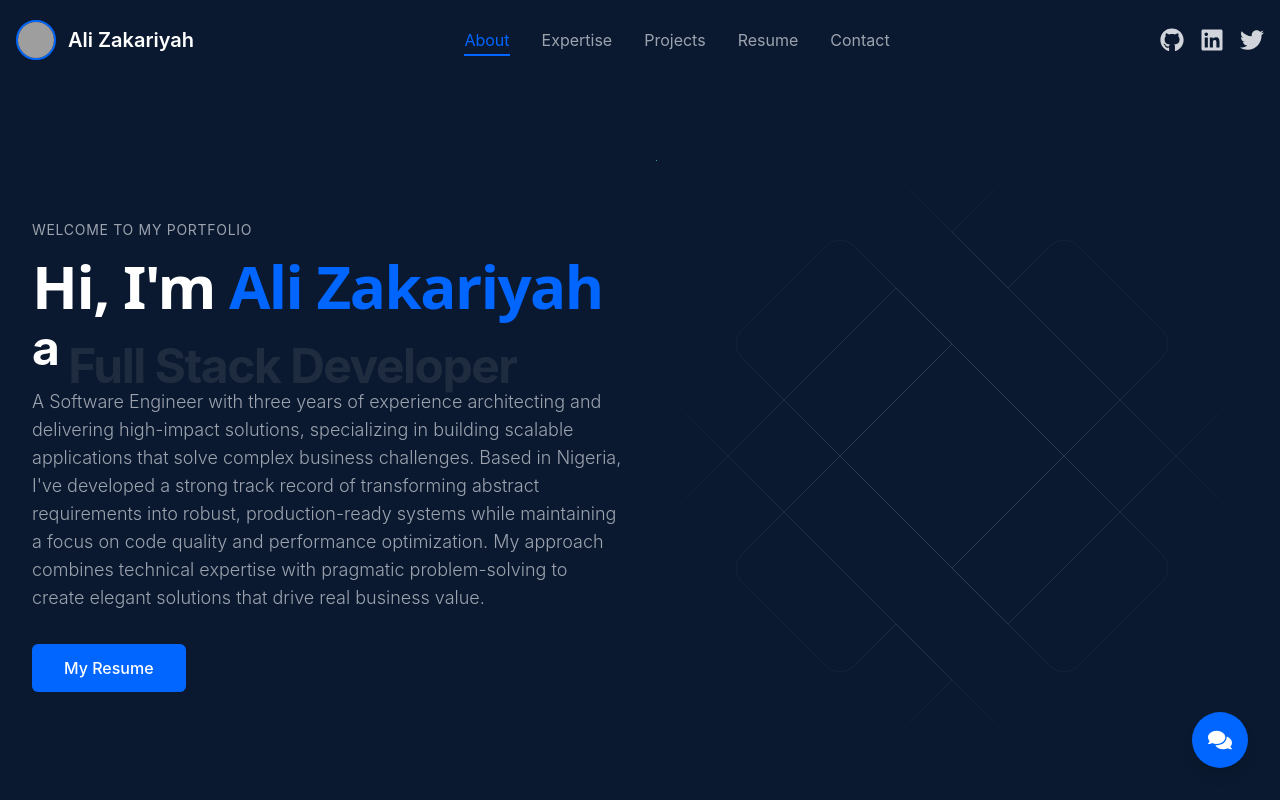
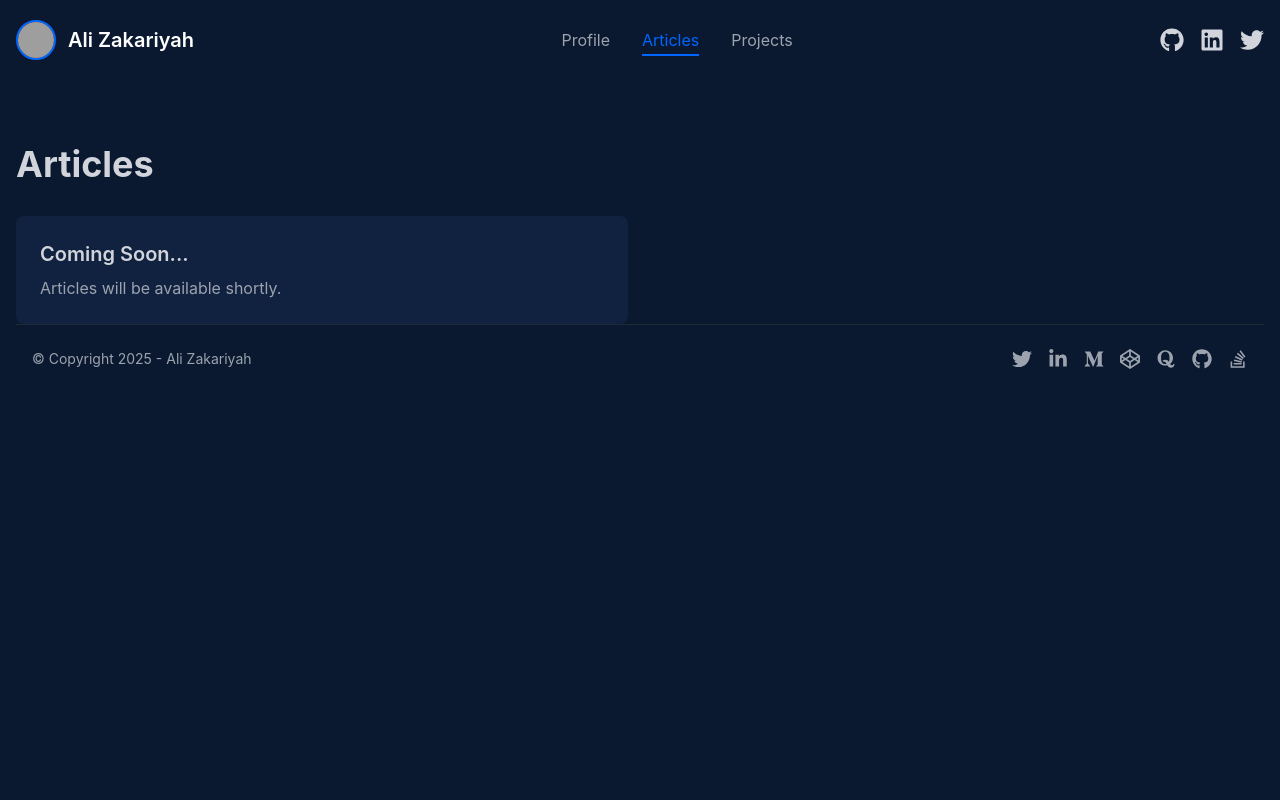
Before and after one commit to alibaba0010/My-Portfolio, a React (Vite) app: page /articles in a window 1280 px wide. Shown: the top 800 px of the page. Built offline with nearby package versions, Linux system fonts and the light colour scheme; grey boxes are pictures that could not be loaded.

Commit message:
feat: add Articles component and implement routing with react-router-dom

```diff
--- a/package.json
+++ b/package.json
@@ -15,6 +15,7 @@
     "react": "^18.3.1",
     "react-dom": "^18.3.1",
     "react-icons": "^5.4.0",
+    "react-router-dom": "^7.6.0",
     "styled-components": "^6.1.14",
     "styled-normalize": "^8.1.1"
   },
--- a/src/App.jsx
+++ b/src/App.jsx
@@ -1,3 +1,4 @@
+import { BrowserRouter as Router, Routes, Route } from "react-router-dom";
 import Navbar from "./components/Navbar";
 import Hero from "./components/Hero";
 import Projects from "./components/Projects";
@@ -6,22 +7,37 @@ import Expertise from "./components/Expertise";
 import Resume from "./components/Resume";
 import Contact from "./components/Contact";
 import Footer from "./components/Footer";
+import Articles from "./components/Articles";
+
 function App() {
   return (
+    <Router>
       <div className="min-h-screen bg-[#0a192f] text-gray-300 overflow-hidden">
         <div className="absolute inset-0 bg-grid-white/[0.02] bg-[size:50px_50px]" />
         <div className="absolute inset-0 bg-gradient-to-b from-[#0a192f] via-transparent to-[#0a192f]" />
         <Navbar />
         <main className="container mx-auto px-4 py-16 relative">
+          <Routes>
+            <Route
+              path="/"
+              element={
+                <>
                   <Hero />
                   <Languages />
                   <Expertise />
                   <Projects />
                   <Resume />
                   <Contact />
+                </>
+              }
+            />
+            <Route path="/projects" element={<Projects />} />
+            <Route path="/articles" element={<Articles />} />
+          </Routes>
           <Footer />
         </main>
       </div>
+    </Router>
   );
 }
 
--- /dev/null
+++ b/src/components/Articles.jsx
@@ -0,0 +1,20 @@
+import { Link } from "react-router-dom";
+
+function Articles() {
+  return (
+    <div className="pt-20">
+      <div className="flex items-center justify-between mb-8">
+        <h1 className="text-4xl font-bold">Articles</h1>
+      </div>
+      {/* Add your articles content here */}
+      <div className="grid grid-cols-1 md:grid-cols-2 gap-6">
+        <div className="p-6 rounded-lg bg-[#112240] hover:bg-[#233554] transition-colors">
+          <h2 className="text-xl font-semibold mb-2">Coming Soon...</h2>
+          <p className="text-gray-400">Articles will be available shortly.</p>
+        </div>
+      </div>
+    </div>
+  );
+}
+
+export default Articles;
--- a/src/components/Navbar.jsx
+++ b/src/components/Navbar.jsx
@@ -1,39 +1,83 @@
 "use client";
 
-import { useState, useEffect } from "react";
-import { motion } from "framer-motion";
+import { useState, useEffect, useRef } from "react";
+import { motion, AnimatePresence } from "framer-motion";
 import { FaGithub, FaLinkedin, FaTwitter } from "react-icons/fa";
 import { useActiveSection } from "../hooks/useActiveSection";
+import { useLocation } from "react-router-dom";
 
 function Navbar() {
   const [scrolled, setScrolled] = useState(false);
+  const [isMenuOpen, setIsMenuOpen] = useState(false);
+  const navRef = useRef(null);
   const activeSection = useActiveSection();
+  const location = useLocation();
 
   useEffect(() => {
     const handleScroll = () => {
       setScrolled(window.scrollY > 50);
     };
+
+    const handleClickOutside = (event) => {
+      if (navRef.current && !navRef.current.contains(event.target)) {
+        setIsMenuOpen(false);
+      }
+    };
+
     addEventListener("scroll", handleScroll);
-    return () => removeEventListener("scroll", handleScroll);
+    document.addEventListener("mousedown", handleClickOutside);
+
+    return () => {
+      removeEventListener("scroll", handleScroll);
+      document.removeEventListener("mousedown", handleClickOutside);
+    };
   }, []);
 
-  const navItems = [
+  const getNavItems = () => {
+    if (location.pathname === "/articles") {
+      return [
+        { name: "Profile", href: "/" },
+        { name: "Articles", href: "/articles" },
+        { name: "Projects", href: "/projects" },
+      ];
+    } else if (location.pathname === "/projects") {
+      return [
+        { name: "Profile", href: "/" },
+        { name: "Projects", href: "/projects" },
+        { name: "Articles", href: "/articles" },
+      ];
+    }
+    return [
       { name: "About", href: "#about" },
       { name: "Expertise", href: "#expertise" },
       { name: "Projects", href: "#projects" },
       { name: "Resume", href: "#resume" },
       { name: "Contact", href: "#contact" },
+      { name: "Articles", href: "/articles" },
     ];
+  };
 
   const handleNavClick = (href) => {
+    if (href.startsWith("#")) {
       const element = document.querySelector(href);
       if (element) {
         element.scrollIntoView({ behavior: "smooth" });
       }
+    } else {
+      // Use navigate for non-hash routes
+      window.location.href = href;
+    }
   };
+
+  const toggleMenu = () => {
+    setIsMenuOpen(!isMenuOpen);
+  };
+
+  const navItems = getNavItems();
 
   return (
     <motion.nav
+      ref={navRef}
       className={`fixed w-full z-50 transition-colors duration-300 ${
         scrolled
           ? "bg-[#0a192f]/90 backdrop-blur-sm shadow-lg"
@@ -46,8 +90,14 @@ function Navbar() {
       <div className="container mx-auto px-4">
         <div className="flex items-center justify-between h-20">
           <motion.div
-            className="flex items-center space-x-3"
+            className="flex items-center space-x-3 cursor-pointer"
             whileHover={{ scale: 1.05 }}
+            onClick={() => {
+              if (window.innerWidth <= 1024) {
+                // Changed from 768 to 1024 for tablet support
+                toggleMenu();
+              }
+            }}
           >
             <img
               src="https://avatars.githubusercontent.com/u/99949368?s=400&u=1432b592835855d2d820eb523db4740c99cc8114&v=4"
@@ -66,7 +116,8 @@ function Navbar() {
             </a>
           </motion.div>
 
-          <div className="hidden md:block">
+          {/* Desktop Navigation */}
+          <div className="hidden lg:block">
             <div className="flex items-center space-x-8">
               {navItems.map((item, index) => (
                 <motion.a
@@ -77,7 +128,11 @@ function Navbar() {
                     handleNavClick(item.href);
                   }}
                   className={`relative hover:text-white transition-colors ${
-                    activeSection === item.href.slice(1)
+                    // Update this condition to handle both hash and regular routes
+                    (item.href.startsWith("#") &&
+                      activeSection === item.href.slice(1)) ||
+                    (!item.href.startsWith("#") &&
+                      location.pathname === item.href)
                       ? "text-[#0066ff]"
                       : "text-gray-400"
                   }`}
@@ -89,12 +144,22 @@ function Navbar() {
                   {item.name}
                   <motion.div
                     className={`absolute -bottom-1 left-0 h-0.5 bg-[#0066ff] ${
-                      activeSection === item.href.slice(1) ? "w-full" : "w-0"
+                      (item.href.startsWith("#") &&
+                        activeSection === item.href.slice(1)) ||
+                      (!item.href.startsWith("#") &&
+                        location.pathname === item.href)
+                        ? "w-full"
+                        : "w-0"
                     }`}
                     initial={false}
                     animate={{
                       width:
-                        activeSection === item.href.slice(1) ? "100%" : "0%",
+                        (item.href.startsWith("#") &&
+                          activeSection === item.href.slice(1)) ||
+                        (!item.href.startsWith("#") &&
+                          location.pathname === item.href)
+                          ? "100%"
+                          : "0%",
                     }}
                     transition={{ duration: 0.3 }}
                   />
@@ -103,6 +168,45 @@ function Navbar() {
             </div>
           </div>
 
+          {/* Mobile Navigation Dropdown */}
+          <AnimatePresence>
+            {isMenuOpen && (
+              <motion.div
+                initial={{ opacity: 0, y: -20 }}
+                animate={{ opacity: 1, y: 0 }}
+                exit={{ opacity: 0, y: -20 }}
+                transition={{ duration: 0.2 }}
+                className="absolute top-20 left-0 right-0 bg-[#0a192f] shadow-lg lg:hidden" // Changed from md:hidden to lg:hidden
+              >
+                <div className="px-4 py-2 space-y-2">
+                  {navItems.map((item) => (
+                    <motion.a
+                      key={item.name}
+                      href={item.href}
+                      onClick={(e) => {
+                        e.preventDefault();
+                        handleNavClick(item.href);
+                        setIsMenuOpen(false);
+                      }}
+                      className={`block py-2 px-4 rounded-md transition-colors ${
+                        (item.href.startsWith("#") &&
+                          activeSection === item.href.slice(1)) ||
+                        (!item.href.startsWith("#") &&
+                          location.pathname === item.href)
+                          ? "text-[#0066ff] bg-[#112240]"
+                          : "text-gray-400 hover:bg-[#112240]"
+                      }`}
+                      whileHover={{ x: 10 }}
+                    >
+                      {item.name}
+                    </motion.a>
+                  ))}
+                </div>
+              </motion.div>
+            )}
+          </AnimatePresence>
+
+          {/* Social Icons */}
           <div className="flex items-center space-x-4">
             {[
               { Icon: FaGithub, url: "https://github.com/alibaba0010" },
--- a/src/components/Projects.jsx
+++ b/src/components/Projects.jsx
@@ -13,8 +13,14 @@ import {
   SiNestjs,
   SiPrisma,
 } from "react-icons/si";
+import Link from "next/link"; // Replace useRouter with Link
+import { useLocation } from "react-router-dom"; // Add this import
 
 function Projects() {
+  // Remove the router declaration
+  const [itemsPerRow, setItemsPerRow] = useState(2);
+  const location = useLocation(); // Add this line
+  const isProjectsPage = location.pathname === "/projects";
   const projects = [
     {
       id: 1,
@@ -80,36 +86,40 @@ function Projects() {
       code: "https://github.com/alibaba0010/ALX-Quiz-App",
       source: "https://alx-quiz-app.vercel.app",
     },
+    {
+      id: 5,
+      title: "ALX Quiz APP",
+      image: "/images/quiz.png",
+      description:
+        "A full-stack quiz application focused on scalable assessment delivery and performance tracking. Built with a microservices architecture to handle concurrent user sessions and real-time scoring. Implements adaptive difficulty algorithms and comprehensive analytics for user progression tracking. Features include JWT-based authentication, WebSocket integration for live updates, and caching strategies for optimal performance. The system maintains detailed metrics on user engagement and question effectiveness, enabling data-driven refinements to the assessment engine.",
+      stack: ["React", "JavaScript"],
+      icons: [
+        <SiNodedotjs key="nodejs" />,
+        <SiExpress key="express" />,
+        <SiMongodb key="mongo" />,
+        <SiJavascript key="js" />,
+      ],
+      code: "https://github.com/alibaba0010/ALX-Quiz-App",
+      source: "https://alx-quiz-app.vercel.app",
+    },
   ];
 
-  const [showAll, setShowAll] = useState(false);
-  const [itemsPerRow, setItemsPerRow] = useState(2);
-
-  // Update items per row based on screen size
   useEffect(() => {
     const handleResize = () => {
-      // On mobile (< 768px), we show 1 item per row
-      // On larger screens (≥ 768px), we show 2 items per row (md:grid-cols-2)
-      setItemsPerRow(window.innerWidth < 768 ? 1 : 2);
+      setItemsPerRow(2);
     };
 
-    handleResize(); // Set initial value
+    handleResize();
     window.addEventListener("resize", handleResize);
     return () => window.removeEventListener("resize", handleResize);
   }, []);
 
-  // Calculate how many projects to show initially (2 rows)
-  const initialProjectCount = itemsPerRow * 2;
-
-  // Get visible projects based on showAll state
-  const visibleProjects = showAll
+  const initialProjectCount = 2;
+  const visibleProjects = isProjectsPage
     ? projects
     : projects.slice(0, initialProjectCount);
 
-  // Handle show more/hide button click
-  const handleToggleVisibility = () => {
-    setShowAll(!showAll);
-  };
+  // Remove handleViewAllProjects function as we'll use Link component instead
 
   const containerVariants = {
     hidden: { opacity: 0 },
@@ -133,7 +143,7 @@ function Projects() {
         <div className="text-center mb-12">
           <motion.h2 className="text-4xl font-bold mb-4 inline-block">
             <span className="bg-gradient-to-r from-purple-500 to-cyan-400 text-transparent bg-clip-text">
-              My Projects
+              {isProjectsPage ? "All Projects" : "My Projects"}
             </span>
           </motion.h2>
         </div>
@@ -233,16 +243,17 @@ function Projects() {
         </motion.div>
 
         {/* Show More/Hide Button - only show if there are more than 2 rows of projects */}
-        {projects.length > initialProjectCount && (
+        {!isProjectsPage && projects.length > initialProjectCount && (
           <div className="flex justify-center mt-10">
-            <motion.button
-              onClick={handleToggleVisibility}
-              className="px-6 py-2 bg-gradient-to-r from-purple-500 to-cyan-400 text-white rounded-md font-medium hover:opacity-90 transition-all"
-              whileHover={{ scale: 1.05 }}
-              whileTap={{ scale: 0.95 }}
-            >
-              {showAll ? "Show Less" : "Show More"}
-            </motion.button>
+            <Link href="/projects">
+              <motion.div
+                className="px-6 py-2 bg-gradient-to-r from-purple-500 to-cyan-400 text-white rounded-md font-medium hover:opacity-90 transition-all cursor-pointer"
+                whileHover={{ scale: 1.05 }}
+                whileTap={{ scale: 0.95 }}
+              >
+                View All Projects
+              </motion.div>
+            </Link>
           </div>
         )}
       </div>
```
Also changed, not shown: 1 other file (tests, documents, lock files or other folders). Lines whose indentation alone changed are shown as unchanged.
